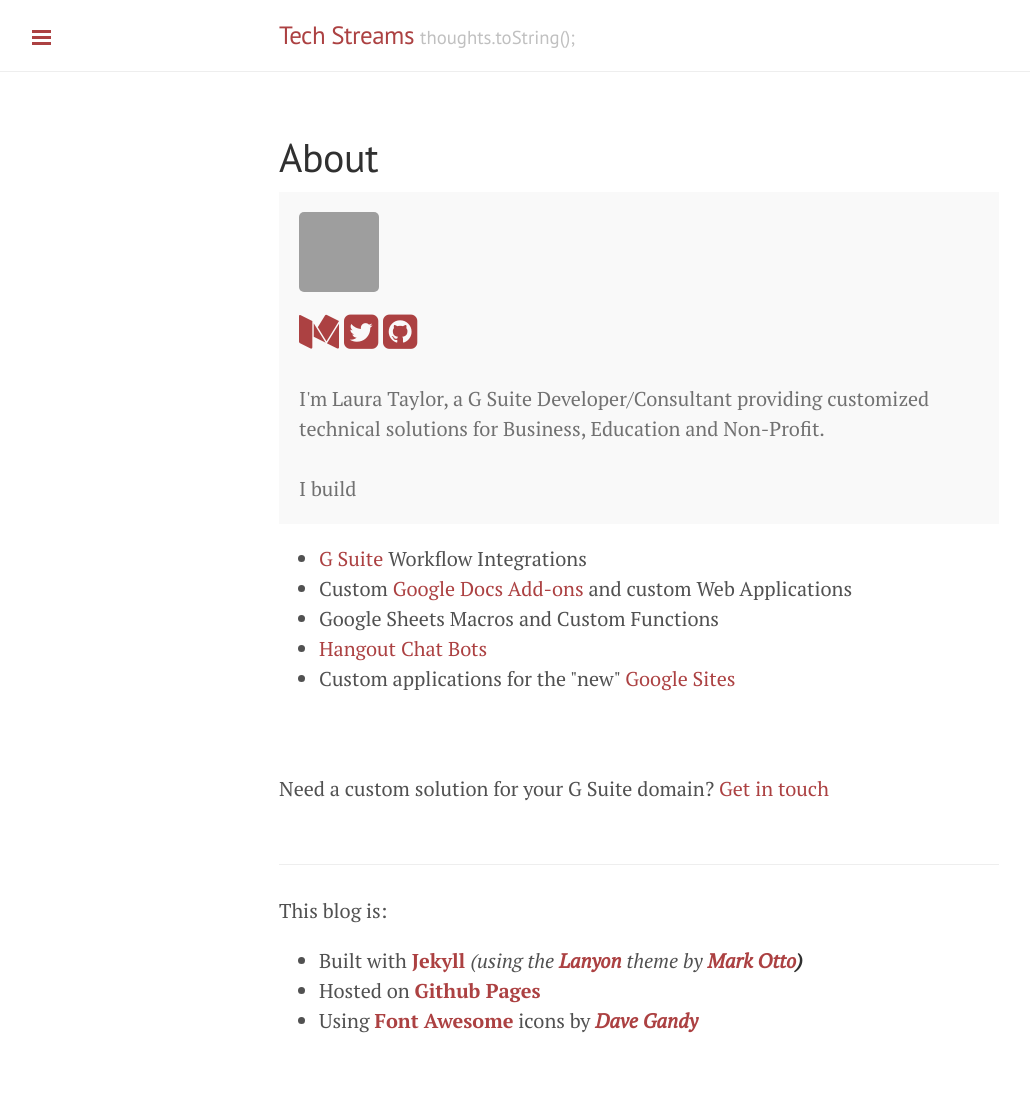
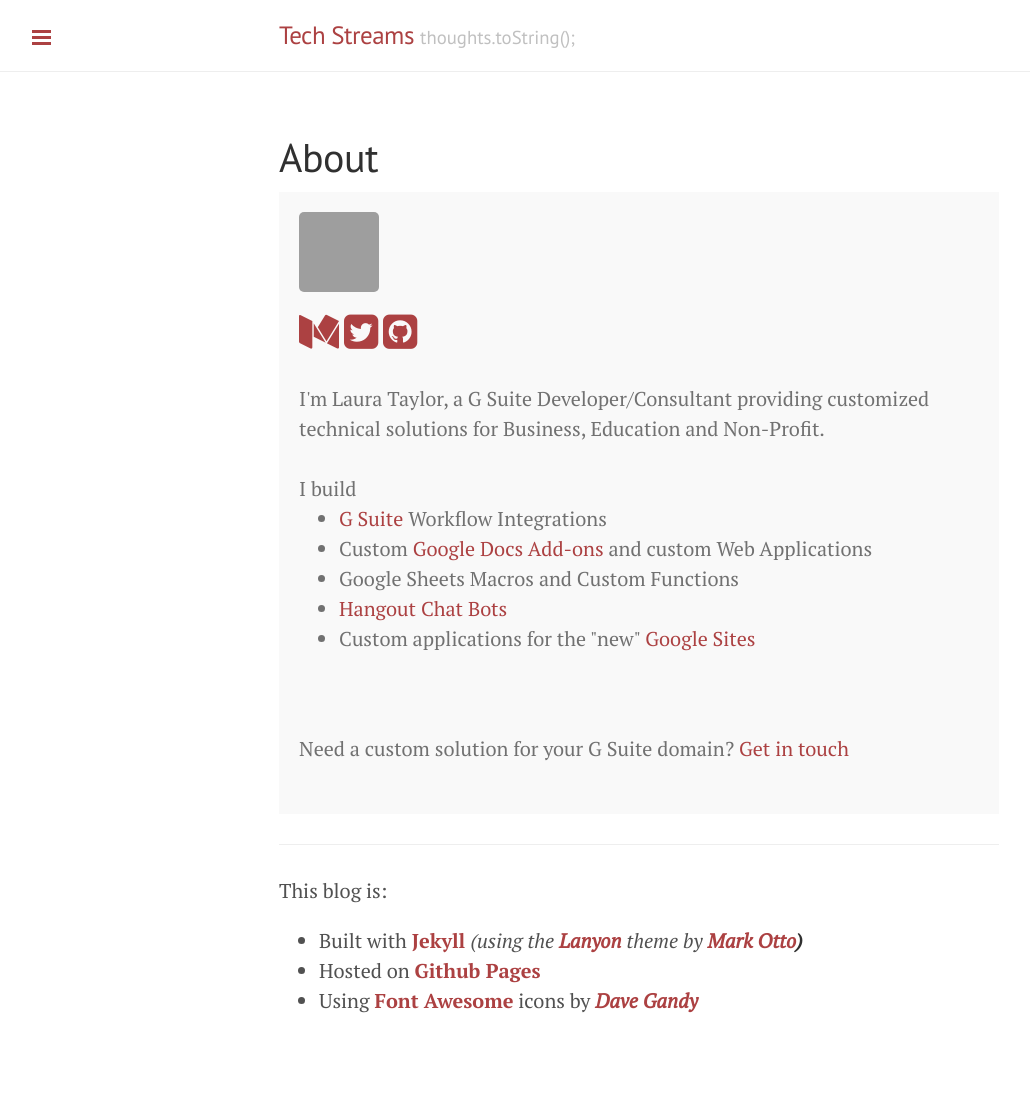
Before and after one commit to techstreams/techstreams.github.io, a Jekyll site: the page built from about.md, in a window 1280 px wide. Shown: the whole page, without its empty margins (1-1031 px from the left). Built offline with Jekyll 4.4.1, drawn with Linux system fonts in a browser that asks for light colours; nearby versions of some CDN libraries; grey boxes are pictures that could not be loaded.

Commit message:
Update about.md

```diff
--- a/about.md
+++ b/about.md
@@ -3,7 +3,7 @@ layout: page
 title: About
 ---
 
-<p class="message">
+<div class="message">
 {% avatar techstreams size=80 %}
 <span class="social">
 	<a href="https://medium.com/@techstreams" target="_blank"><i class="fa fa-medium fa-2x"></i></a>
@@ -13,7 +13,6 @@ title: About
 <br><br>
 I'm Laura Taylor, a G Suite Developer/Consultant providing customized technical solutions for Business, Education and Non-Profit.<br><br>
 I build <br>
-
 <ul>
   <li><a href="https://gsuite.google.com/" target="_blank">G Suite</a> Workflow Integrations</li>
   <li>Custom <a href="https://www.youtube.com/watch?v=lZqX6ocwHWU" target="_blank">Google Docs Add-ons</a> and custom Web Applications</li>
@@ -25,7 +24,7 @@ I build <br>
 <br><br>
 Need a custom solution for your G Suite domain?  <a href="https://sites.google.com/tech-streams.com/website/contact" target="_blank">Get in touch</a>
 <br><br>
-</p>
+</div>
 
 ---
 
```
